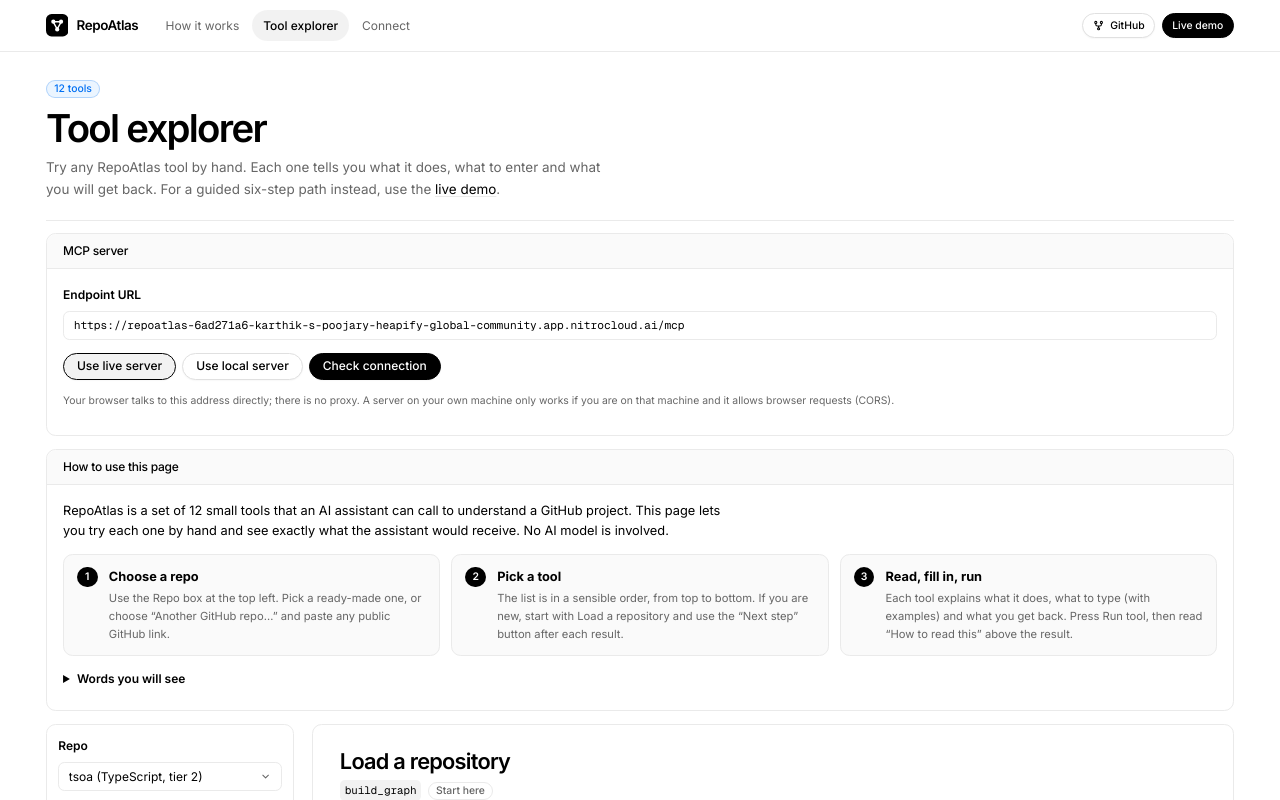
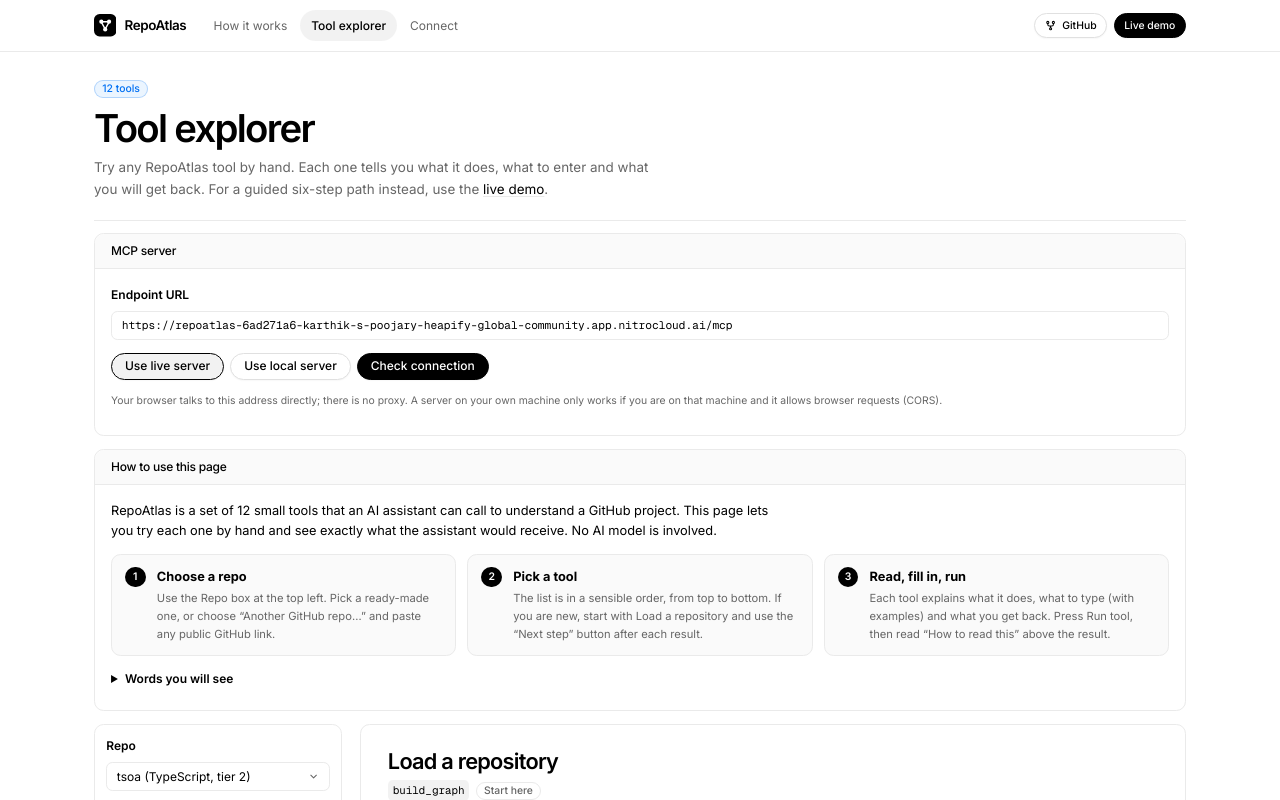
Before and after one commit to KarthikSP1911/Repo-atlas, a Next.js app in the folder web/: page /tools in a window 1280 px wide. Shown: the top 800 px of the page. Built offline with nearby package versions, Linux system fonts and the light colour scheme.

Commit message:
style(web): narrow the page container so content sits away from the edges

```diff
--- a/web/app/demo/demo.css
+++ b/web/app/demo/demo.css
@@ -851,7 +851,7 @@
 
 /* ---------- tool explorer ---------- */
 .tx-page {
-  max-width: 1680px;
+  max-width: 1480px;
 }
 .tx {
   display: grid;
--- a/web/app/globals.css
+++ b/web/app/globals.css
@@ -203,7 +203,7 @@
 }
 
 .container {
-  max-width: 1680px;
+  max-width: 1480px;
   margin: 0 auto;
   padding: 0 clamp(20px, 4.5vw, 64px);
 }
```
